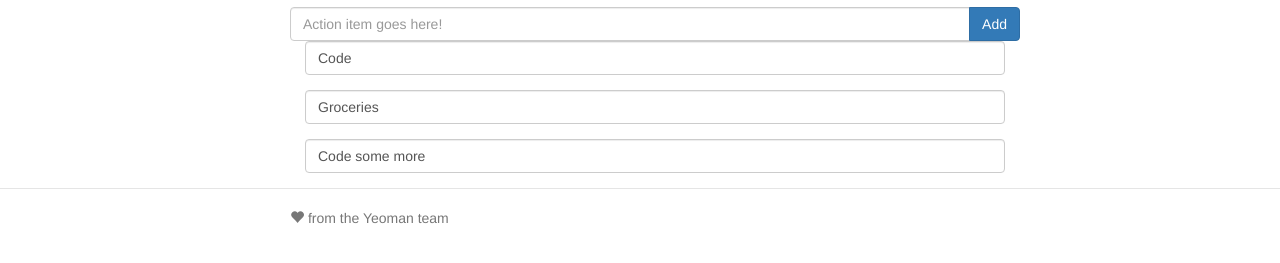
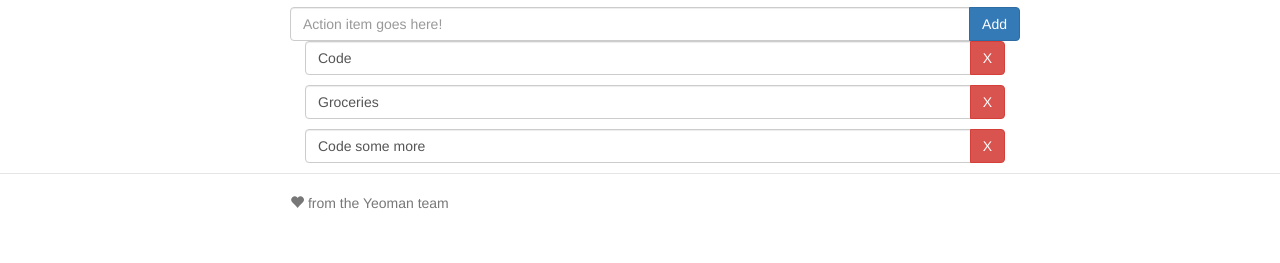
Before and after one commit to rachelcolby11/My-To-Do, a website: page app/index.html in a window 1280 px wide. Shown: the part 219-482 px from the top of the page. Drawn offline with nearby package versions, Linux system fonts and the light colour scheme; some packages are replaced by stand-ins of ours; files that its build step writes are made by us from their sources.

Commit message:
Create button to remove To-Do

```diff
--- a/app/scripts/controllers/main.js
+++ b/app/scripts/controllers/main.js
@@ -20,4 +20,7 @@ angular.module('mytodoApp')
       //clear the text input field
       $scope.todo = '';
     };
+    $scope.removeTodo = function (index) {
+      $scope.todos.splice(index, 1);
+    };
   });
--- a/app/views/main.html
+++ b/app/views/main.html
@@ -15,7 +15,10 @@
   </form>
 
   <!--   List of To-Do's -->
-  <p class="form-group" ng-repeat="todo in todos">
+  <p class="input-group" ng-repeat="todo in todos">
     <input type="text" ng-model="todo" class="form-control">
+    <span class="input-group-btn">
+      <button class="btn btn-danger" ng-click="removeTodo($index)" aria-label="Remove">X</button>
+    </span>
   </p>
 </div>
```
